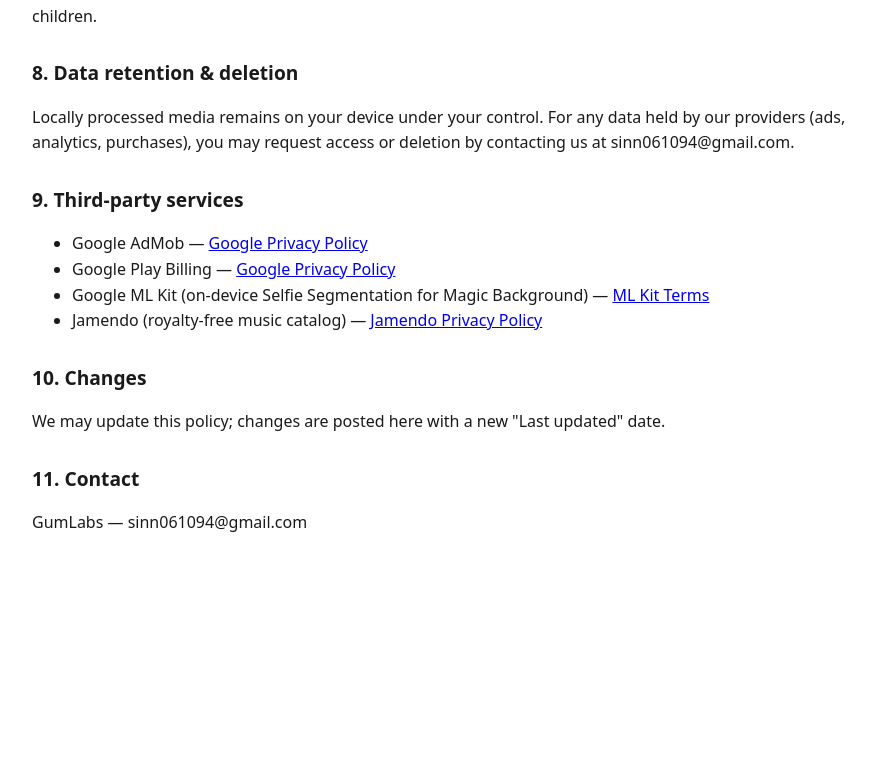
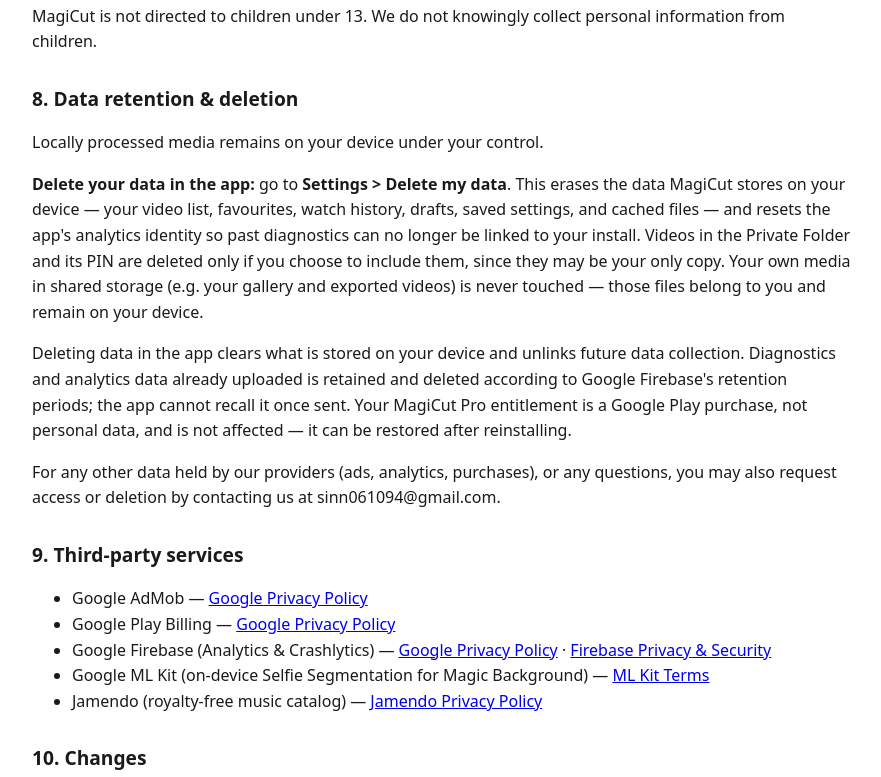
Before and after one commit to sinn061094-coder/sinn061094-coder.github.io, a plain HTML site: page index.html in a window 1280 px wide. Shown: the part 1486-2263 px from the top of the page, without its empty margins (198-1079 px from the left). Before the commit the page ends 2054 px from the top, so only its background shows below. Drawn offline with Linux system fonts and the light colour scheme.

Commit message:
Update index.html

```diff
--- a/index.html
+++ b/index.html
@@ -14,7 +14,7 @@
 
 <h1>MagiCut — Privacy Policy</h1>
 <p><strong>App:</strong> MagiCut — Video Editor &amp; Maker (<code>com.magicut.app</code>)<br>
-<strong>Last updated:</strong> August 24, 2026</p>
+<strong>Last updated:</strong> September 25, 2026</p>
 
 <p>This Privacy Policy explains how MagiCut ("we", "us"), operated by GumLabs, handles information when you use the MagiCut video editor app.</p>
 
@@ -27,7 +27,7 @@
 <ul>
   <li><strong>Advertising identifiers &amp; ad data</strong> — we use Google AdMob to show ads, which may collect an advertising ID, device identifiers, and coarse/derived location for ad delivery and measurement.</li>
   <li><strong>Purchase information</strong> — Google Play Billing processes MagiCut Pro subscriptions, lifetime purchases, and Remove Ads; we receive purchase status to unlock features. We do not receive your full payment details.</li>
-  <li><strong>Diagnostics &amp; analytics</strong> — we may collect crash logs and in-app usage events (e.g. which tools are used, exports) to improve the app.</li>
+  <li><strong>Diagnostics &amp; analytics</strong> — we use Google Firebase Crashlytics to collect crash logs and Google Firebase Analytics to collect in-app usage events (e.g. which tools are used, exports) to improve the app. These are associated with a random app-instance identifier, not your name or email.</li>
 </ul>
 
 <h2>3. Permissions</h2>
@@ -50,12 +50,16 @@
 <p>MagiCut is not directed to children under 13. We do not knowingly collect personal information from children.</p>
 
 <h2>8. Data retention &amp; deletion</h2>
-<p>Locally processed media remains on your device under your control. For any data held by our providers (ads, analytics, purchases), you may request access or deletion by contacting us at sinn061094@gmail.com.</p>
+<p>Locally processed media remains on your device under your control.</p>
+<p><strong>Delete your data in the app:</strong> go to <strong>Settings &gt; Delete my data</strong>. This erases the data MagiCut stores on your device — your video list, favourites, watch history, drafts, saved settings, and cached files — and resets the app's analytics identity so past diagnostics can no longer be linked to your install. Videos in the Private Folder and its PIN are deleted only if you choose to include them, since they may be your only copy. Your own media in shared storage (e.g. your gallery and exported videos) is never touched — those files belong to you and remain on your device.</p>
+<p>Deleting data in the app clears what is stored on your device and unlinks future data collection. Diagnostics and analytics data already uploaded is retained and deleted according to Google Firebase's retention periods; the app cannot recall it once sent. Your MagiCut Pro entitlement is a Google Play purchase, not personal data, and is not affected — it can be restored after reinstalling.</p>
+<p>For any other data held by our providers (ads, analytics, purchases), or any questions, you may also request access or deletion by contacting us at sinn061094@gmail.com.</p>
 
 <h2>9. Third-party services</h2>
 <ul>
   <li>Google AdMob — <a href="https://policies.google.com/privacy">Google Privacy Policy</a></li>
   <li>Google Play Billing — <a href="https://policies.google.com/privacy">Google Privacy Policy</a></li>
+  <li>Google Firebase (Analytics &amp; Crashlytics) — <a href="https://policies.google.com/privacy">Google Privacy Policy</a> · <a href="https://firebase.google.com/support/privacy">Firebase Privacy &amp; Security</a></li>
   <li>Google ML Kit (on-device Selfie Segmentation for Magic Background) — <a href="https://developers.google.com/ml-kit/terms">ML Kit Terms</a></li>
   <li>Jamendo (royalty-free music catalog) — <a href="https://www.jamendo.com/legal/privacy-policy">Jamendo Privacy Policy</a></li>
 </ul>
```
